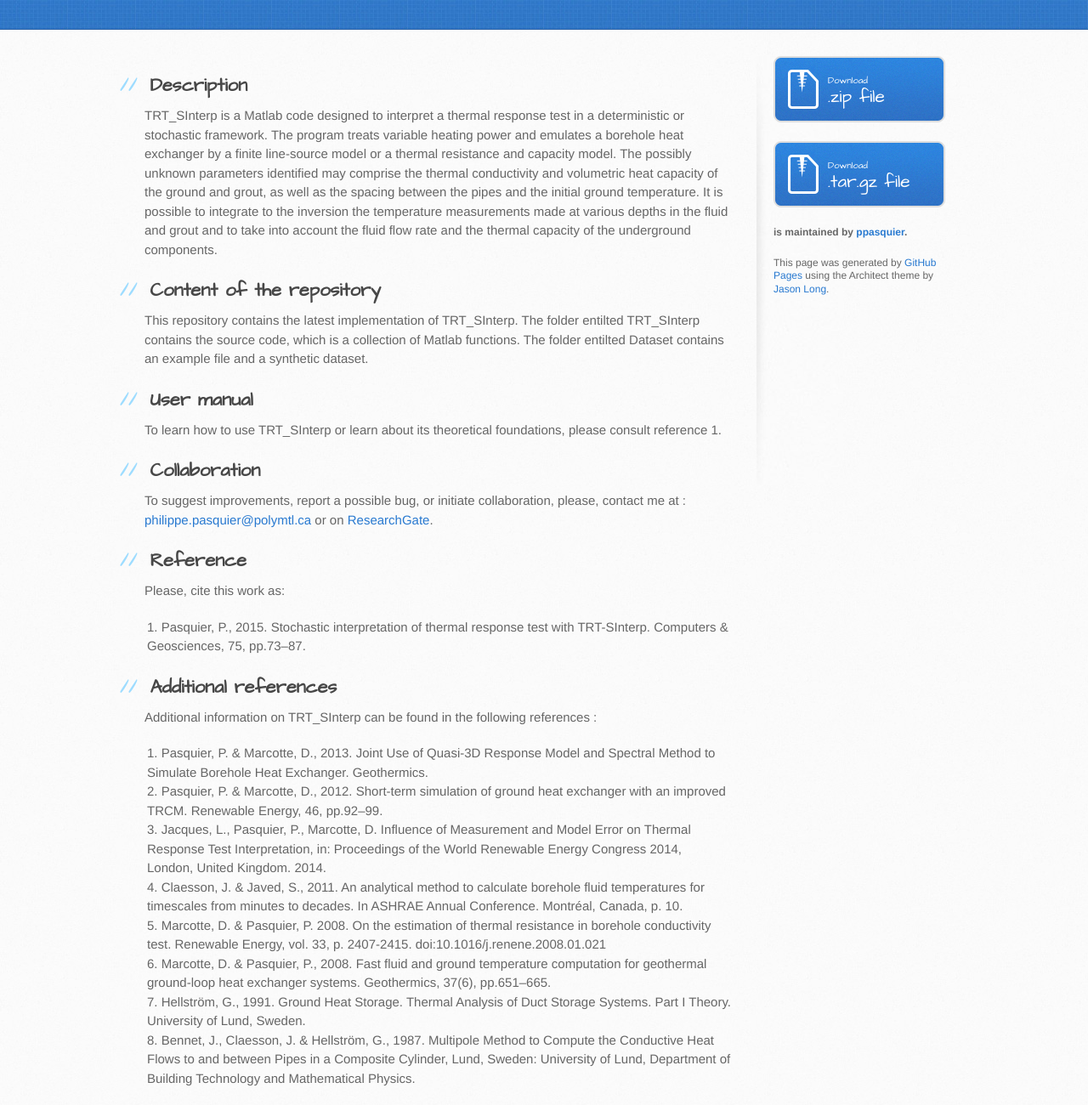
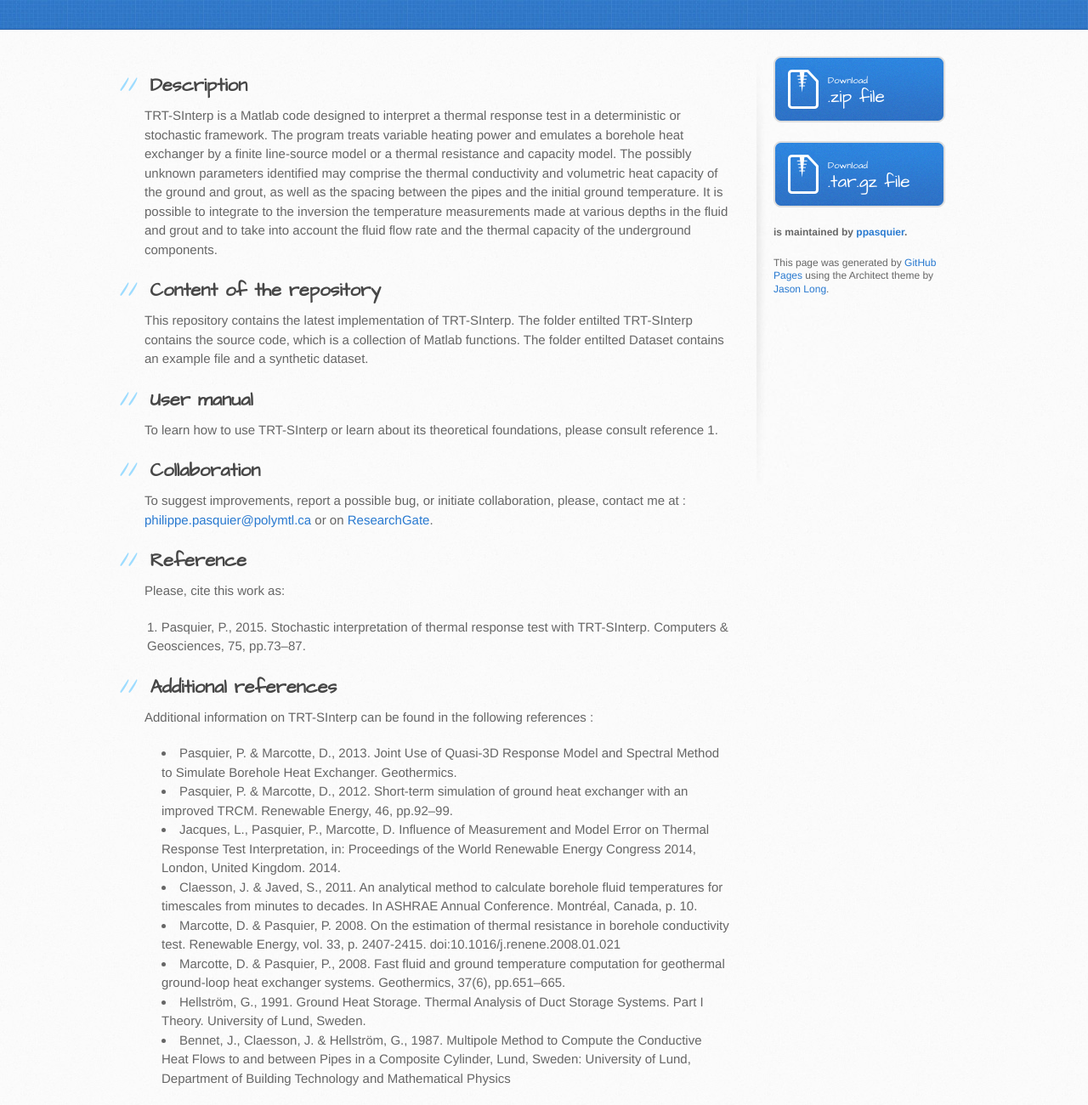
Before and after one commit to ppasquier/TRT_SInterp, a plain HTML site: page index.html in a window 1280 px wide. Shown: the part 200-1500 px from the top of the page at 85% size. Drawn offline with Linux system fonts and the light colour scheme.

```diff
--- a/index.html
+++ b/index.html
@@ -31,17 +31,17 @@
           <h2>
 <a id="description" class="anchor" href="#description" aria-hidden="true"><span class="octicon octicon-link"></span></a>Description</h2>
 
-<p>TRT_SInterp is a Matlab code designed to interpret a thermal response test in a deterministic or stochastic framework. The program treats variable heating power and emulates a borehole heat exchanger by a finite line-source model or a thermal resistance and capacity model. The possibly unknown parameters identified may comprise the thermal conductivity and volumetric heat capacity of the ground and grout, as well as the spacing between the pipes and the initial ground temperature. It is possible to integrate to the inversion the temperature measurements made at various depths in the fluid and grout and to take into account the fluid flow rate and the thermal capacity of the underground components.  </p>
+<p>TRT-SInterp is a Matlab code designed to interpret a thermal response test in a deterministic or stochastic framework. The program treats variable heating power and emulates a borehole heat exchanger by a finite line-source model or a thermal resistance and capacity model. The possibly unknown parameters identified may comprise the thermal conductivity and volumetric heat capacity of the ground and grout, as well as the spacing between the pipes and the initial ground temperature. It is possible to integrate to the inversion the temperature measurements made at various depths in the fluid and grout and to take into account the fluid flow rate and the thermal capacity of the underground components.  </p>
 
 <h2>
 <a id="content-of-the-repository" class="anchor" href="#content-of-the-repository" aria-hidden="true"><span class="octicon octicon-link"></span></a>Content of the repository</h2>
 
-<p>This repository contains the latest implementation of TRT_SInterp.  The folder entilted TRT_SInterp contains the source code, which is a collection of Matlab functions. The folder entilted Dataset contains an example file and a synthetic dataset.</p>
+<p>This repository contains the latest implementation of TRT-SInterp.  The folder entilted TRT-SInterp contains the source code, which is a collection of Matlab functions. The folder entilted Dataset contains an example file and a synthetic dataset.</p>
 
 <h2>
 <a id="user-manual" class="anchor" href="#user-manual" aria-hidden="true"><span class="octicon octicon-link"></span></a>User manual</h2>
 
-<p>To learn how to use TRT_SInterp or learn about its theoretical foundations, please consult reference 1.</p>
+<p>To learn how to use TRT-SInterp or learn about its theoretical foundations, please consult reference 1.</p>
 
 <h2>
 <a id="collaboration" class="anchor" href="#collaboration" aria-hidden="true"><span class="octicon octicon-link"></span></a>Collaboration</h2>
@@ -60,9 +60,9 @@
 <h2>
 <a id="additional-references" class="anchor" href="#additional-references" aria-hidden="true"><span class="octicon octicon-link"></span></a>Additional references</h2>
 
-<p>Additional information on TRT_SInterp can be found in the following references :</p>
+<p>Additional information on TRT-SInterp can be found in the following references :</p>
 
-<ol>
+<ul>
 <li>Pasquier, P. &amp; Marcotte, D., 2013. Joint Use of Quasi-3D Response Model and Spectral Method to Simulate Borehole Heat Exchanger. Geothermics.</li>
 <li>Pasquier, P. &amp; Marcotte, D., 2012. Short-term simulation of ground heat exchanger with an improved TRCM. Renewable Energy, 46, pp.92–99.</li>
 <li>Jacques, L., Pasquier, P., Marcotte, D.  Influence of Measurement and Model Error on Thermal Response Test Interpretation, in: Proceedings of the World Renewable Energy Congress 2014, London, United Kingdom. 2014.</li>
@@ -70,8 +70,8 @@
 <li>Marcotte, D. &amp; Pasquier, P. 2008.  On the estimation of thermal resistance in borehole conductivity test. Renewable Energy, vol. 33, p. 2407-2415. doi:10.1016/j.renene.2008.01.021</li>
 <li>Marcotte, D. &amp; Pasquier, P., 2008. Fast fluid and ground temperature computation for geothermal ground-loop heat exchanger systems. Geothermics, 37(6), pp.651–665.</li>
 <li>Hellström, G., 1991. Ground Heat Storage. Thermal Analysis of Duct Storage Systems. Part I Theory. University of Lund,  Sweden.</li>
-<li>Bennet, J., Claesson, J. &amp; Hellström, G., 1987. Multipole Method to Compute  the Conductive Heat Flows to and between Pipes in a Composite Cylinder, Lund, Sweden: University of Lund, Department of Building Technology and Mathematical Physics.</li>
-</ol>
+<li>Bennet, J., Claesson, J. &amp; Hellström, G., 1987. Multipole Method to Compute  the Conductive Heat Flows to and between Pipes in a Composite Cylinder, Lund, Sweden: University of Lund, Department of Building Technology and Mathematical Physics</li>
+</ul>
         </section>
 
         <aside id="sidebar">
```
Also changed, not shown: params.json (+1 -1 lines).
